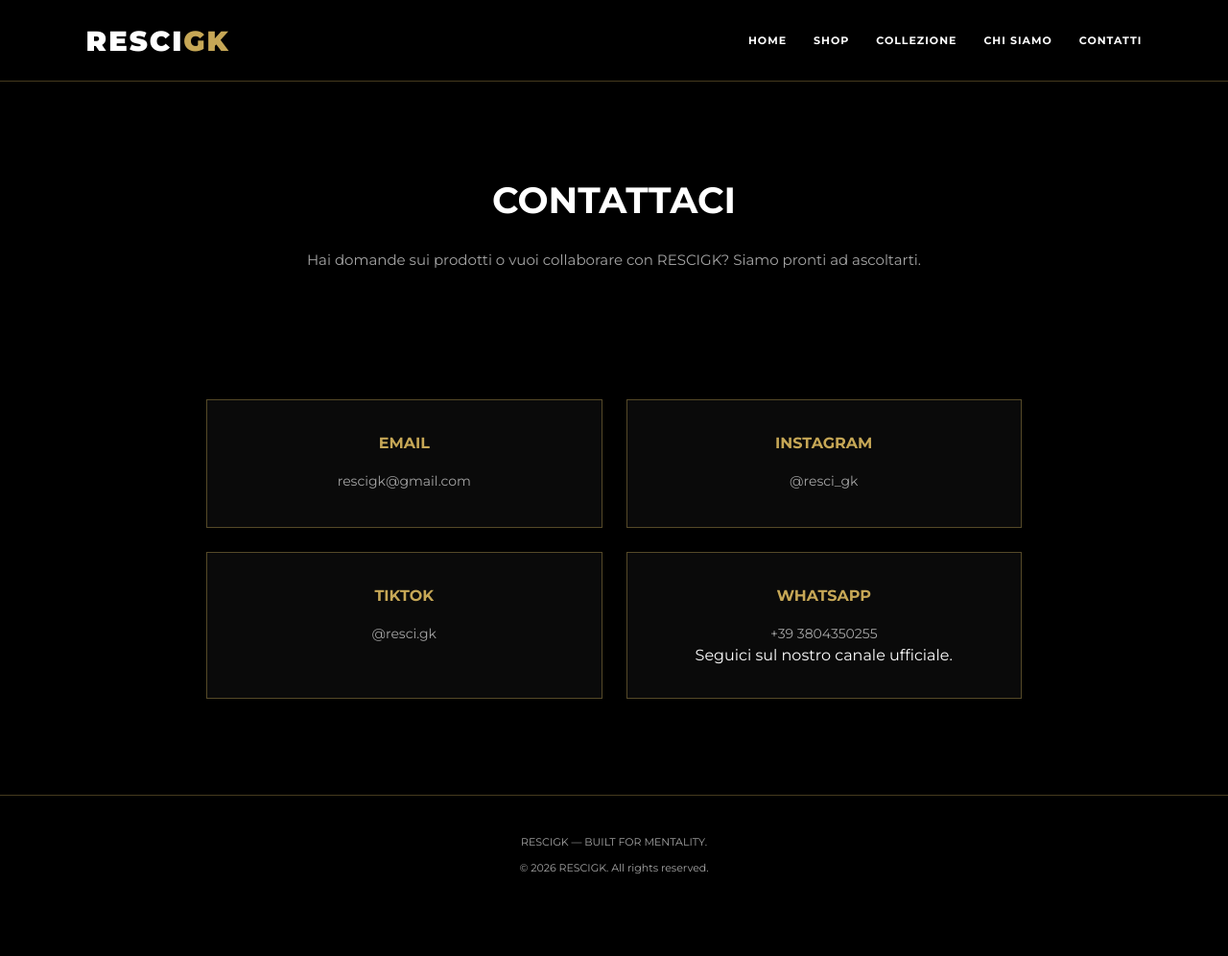
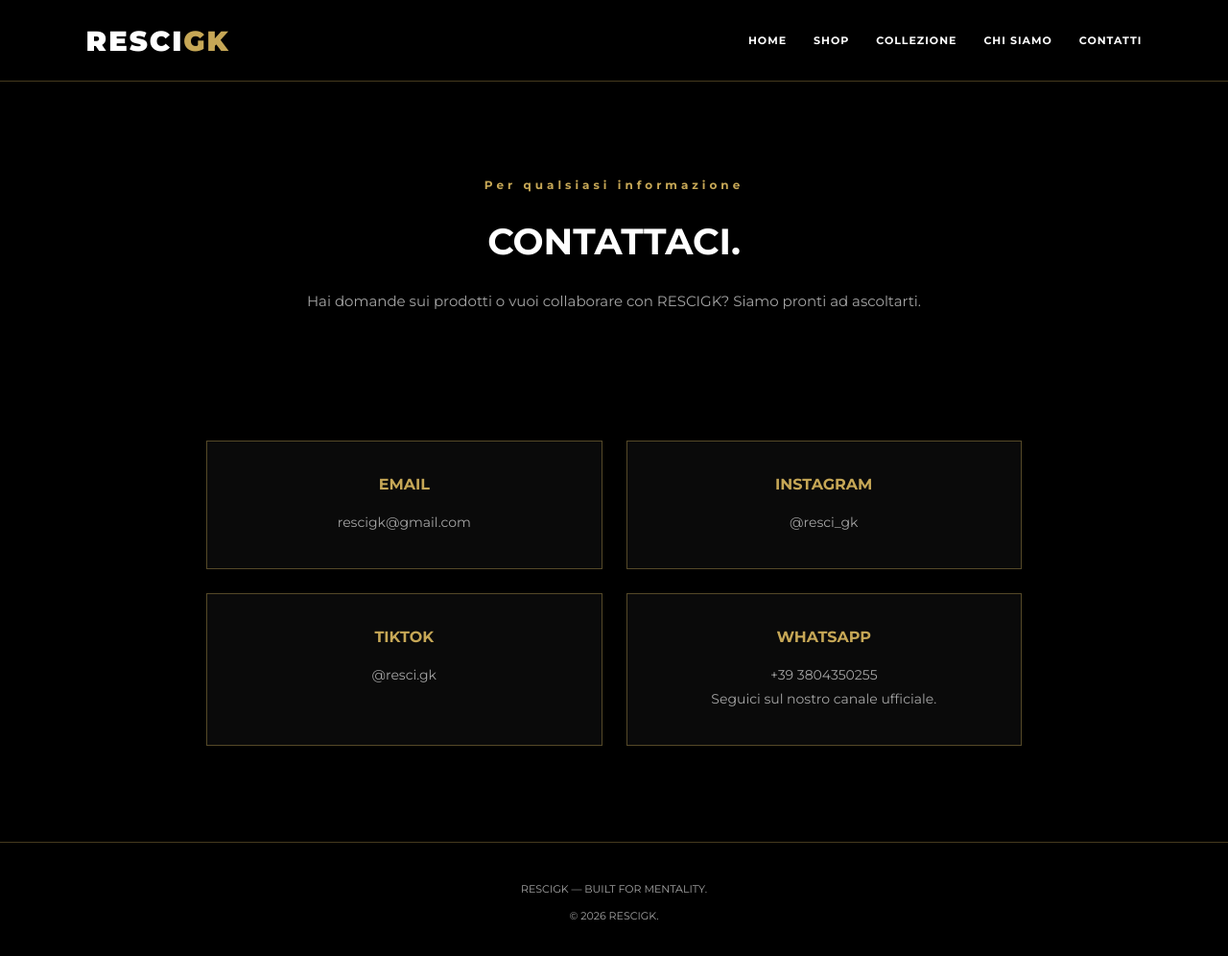
Before and after one commit to RESCIGK/RESCIGK, a plain HTML site: page contact.html in a window 1280 px wide. Shown: the whole page at 96% size. Before the commit the page ends 954 px from the top, so only its background shows below. Drawn offline with Linux system fonts and the light colour scheme.

Commit message:
Update contact.html with additional content and fixes
Added a paragraph for additional information and corrected HTML formatting.

```diff
--- a/contact.html
+++ b/contact.html
@@ -1,3 +1,4 @@
+
 <!DOCTYPE html>
 <html lang="it">
 <head>
@@ -23,7 +24,8 @@
 
   <main>
     <section class="intro">
-      <h2> CONTATTACI </h2></h2>
+      <p class="eyebrow">Per qualsiasi informazione</p>
+      <h2>CONTATTACI.</h2>
       <p>
         Hai domande sui prodotti o vuoi collaborare con RESCIGK?
         Siamo pronti ad ascoltarti.
@@ -56,7 +58,7 @@
 
       <div class="contact-item">
         <h2>WHATSAPP</h2>
-        <p>+39 3804350255</p
+        <p> +39 3804350255 </p>
         <p>Seguici sul nostro canale ufficiale.</p>
       </div>
     </section>
@@ -64,7 +66,7 @@
 
   <footer>
     <p>RESCIGK — BUILT FOR MENTALITY.</p>
-    <p>© 2026 RESCIGK. All rights reserved.</p>
+    <p>© 2026 RESCIGK.</p>
   </footer>
 
 </body>
```
